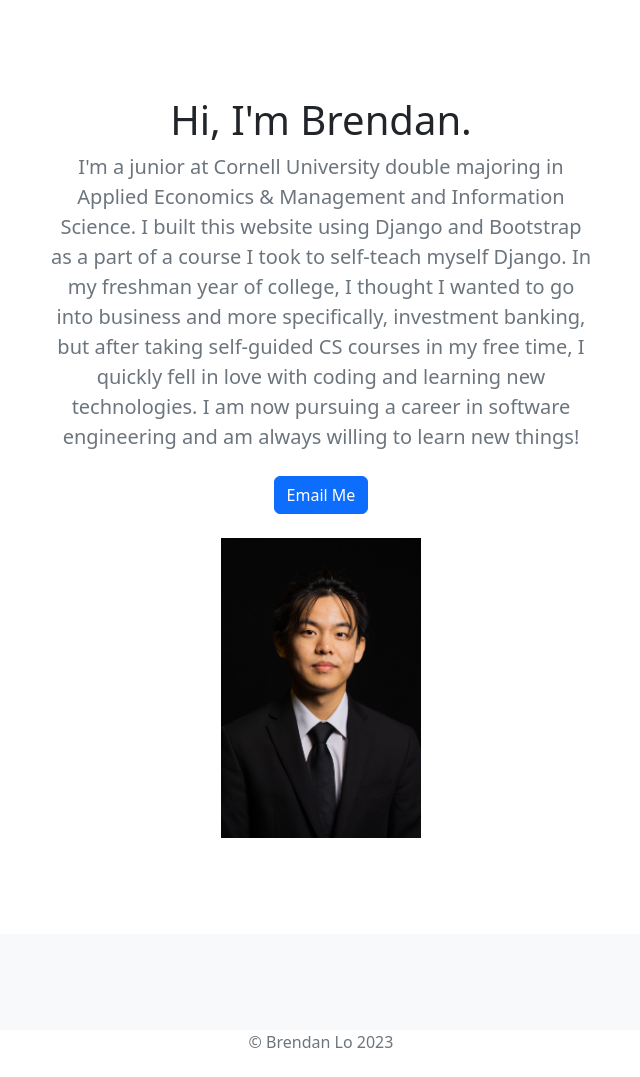
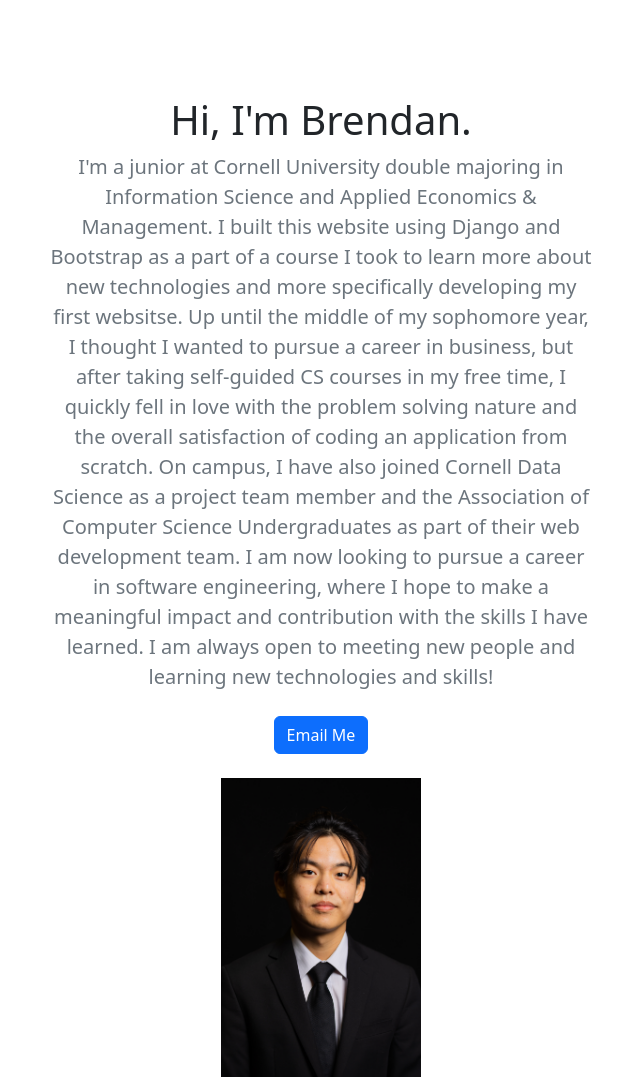
Before and after one commit to itsblo536/portfolio-project, a Django app: page / in a window 1280 px wide. Shown: the part 56-1133 px from the top of the page, without its empty margins (319-959 px from the left). Before the commit the page ends 1104 px from the top, so only its background shows below. Run offline with Django 3.2, Linux system fonts and the light colour scheme; data that the repository does not hold is empty.

Commit message:
Tweak bugs and update content
- Updated recent version of resume
- Tweaked formatting of projects

```diff
--- a/jobs/templates/jobs/home.html
+++ b/jobs/templates/jobs/home.html
@@ -1,6 +1,6 @@
-
 <!doctype html>
 <html lang="en">
+
 <head>
   {% load staticfiles %}
   <meta charset="utf-8">
@@ -15,24 +15,27 @@
 
 
 
-    <link href="https://cdn.jsdelivr.net/npm/bootstrap@5.2.0/dist/css/bootstrap.min.css" rel="stylesheet" integrity="sha384-gH2yIJqKdNHPEq0n4Mqa/HGKIhSkIHeL5AyhkYV8i59U5AR6csBvApHHNl/vI1Bx" crossorigin="anonymous">
+  <link href="https://cdn.jsdelivr.net/npm/bootstrap@5.2.0/dist/css/bootstrap.min.css" rel="stylesheet"
+    integrity="sha384-gH2yIJqKdNHPEq0n4Mqa/HGKIhSkIHeL5AyhkYV8i59U5AR6csBvApHHNl/vI1Bx" crossorigin="anonymous">
 
 
 </head>
+
 <body>
 
   <header>
     <nav class="navbar navbar-expand-lg navbar-dark bg-dark">
       <div class="container-fluid">
         <a class="navbar-brand" href="{% url 'home' %}" style="color:white">Brendan Lo</a>
-          <button class="navbar-toggler" type="button" data-bs-toggle="collapse" data-bs-target="#navbarNavAltMarkup" aria-controls="navbarNavAltMarkup" aria-expanded="false" aria-label="Toggle navigation">
+        <button class="navbar-toggler" type="button" data-bs-toggle="collapse" data-bs-target="#navbarNavAltMarkup"
+          aria-controls="navbarNavAltMarkup" aria-expanded="false" aria-label="Toggle navigation">
           <span class="navbar-toggler-icon"></span>
         </button>
         <div class="collapse navbar-collapse" id="navbarNavAltMarkup">
           <div class="navbar-nav ms-auto">
-              <a class="nav-link" href="https://github.com/itsblo536" >Github</a>
-              <a class="nav-link" href="{% static 'BLResume.pdf' %}" >Resume</a>
-              <a class="nav-link" href="{% url 'allblogs' %}" >Blog</a>
+            <a class="nav-link" href="https://github.com/itsblo536">Github</a>
+            <a class="nav-link" href="{% static 'BLResume.pdf' %}">Resume</a>
+            <a class="nav-link" href="{% url 'allblogs' %}">Blog</a>
           </div>
         </div>
       </div>
@@ -46,16 +49,23 @@
         <div class="col-lg-6 col-md-8 mx-auto">
           <h1 class="fw-light">Hi, I'm Brendan.</h1>
           <p class="lead text-muted">
-            I'm a junior at Cornell University double majoring in Applied Economics & Management
-            and Information Science. I built this website using Django and Bootstrap as a part of a course I took to self-teach
-            myself Django. In my freshman year of college, I thought I wanted to go into business and more specifically, investment
-            banking, but after taking self-guided CS courses in my free time, I quickly fell in love with coding and learning new
-            technologies. I am now pursuing a career in software engineering and am always willing to learn new things!
+            I'm a junior at Cornell University double majoring in Information Science and Applied Economics &
+            Management. I built this website using Django
+            and Bootstrap as a part of a course I took to learn more about new technologies and more specifically
+            developing my first websitse. Up until the middle of my sophomore year, I thought I wanted to pursue a
+            career in
+            business, but after taking self-guided CS courses in my free time, I quickly fell in love with the problem
+            solving nature and the overall satisfaction of coding an application from scratch. On campus, I have also
+            joined Cornell Data Science as a project team member and the Association of Computer Science Undergraduates
+            as part of their web development team. I am now looking to
+            pursue a
+            career in software engineering, where I hope to make a meaningful impact and contribution with the skills I
+            have learned. I am always open to meeting new people and learning new technologies and skills!
           </p>
           <p>
             <a href="mailto:bl536@cornell.edu" class="btn btn-primary my-2">Email Me</a>
           </p>
-        <img src="{% static 'official-headshot.jpg' %}" height="300"/>
+          <img src="{% static 'official-headshot.jpg' %}" height="300" />
         </div>
       </div>
     </section>
@@ -68,7 +78,7 @@
           {% for job in jobs.all %}
           <div class="col-md-4">
             <div class="card mb-4 box-shadow">
-            <img class="card-img-top" src="{{ job.image.url }}" height=400 width=200/>
+              <img class="card-img-top" src="{{ job.image.url }}" height=400 width=200 />
               <div class="card-body">
                 <!-- prints each job's summary -->
                 <p class="card-text">{{job.summary}}</p>
@@ -89,9 +99,12 @@
     </div>
   </footer>
 
-<script src="https://cdn.jsdelivr.net/npm/bootstrap@5.2.0/dist/js/bootstrap.bundle.min.js" integrity="sha384-A3rJD856KowSb7dwlZdYEkO39Gagi7vIsF0jrRAoQmDKKtQBHUuLZ9AsSv4jD4Xa" crossorigin="anonymous"></script>
+  <script src="https://cdn.jsdelivr.net/npm/bootstrap@5.2.0/dist/js/bootstrap.bundle.min.js"
+    integrity="sha384-A3rJD856KowSb7dwlZdYEkO39Gagi7vIsF0jrRAoQmDKKtQBHUuLZ9AsSv4jD4Xa"
+    crossorigin="anonymous"></script>
 
 
 
 </body>
+
 </html>
--- a/portfolio/settings.py
+++ b/portfolio/settings.py
@@ -81,7 +81,7 @@ DATABASES = {
         'ENGINE': 'django.db.backends.postgresql',
         'NAME': 'portfoliodb',
         'USER': 'postgres',
-        'PASSWORD': 'Bloisgod2002!',
+        'PASSWORD': 'Imawesome123',
         'HOST': 'localhost',
         'PORT': '5432'
     }
```
Also changed, not shown: 4 other files. Lines whose indentation alone changed are shown as unchanged.
